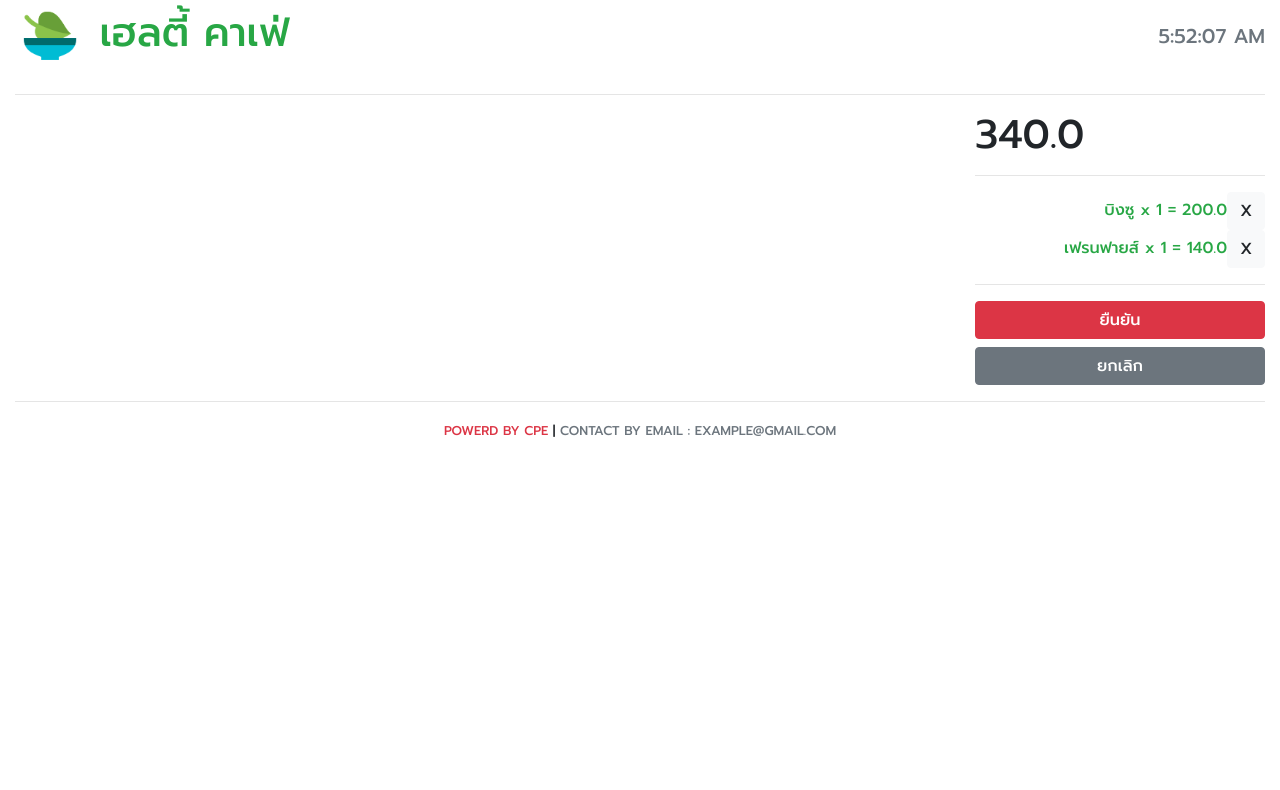
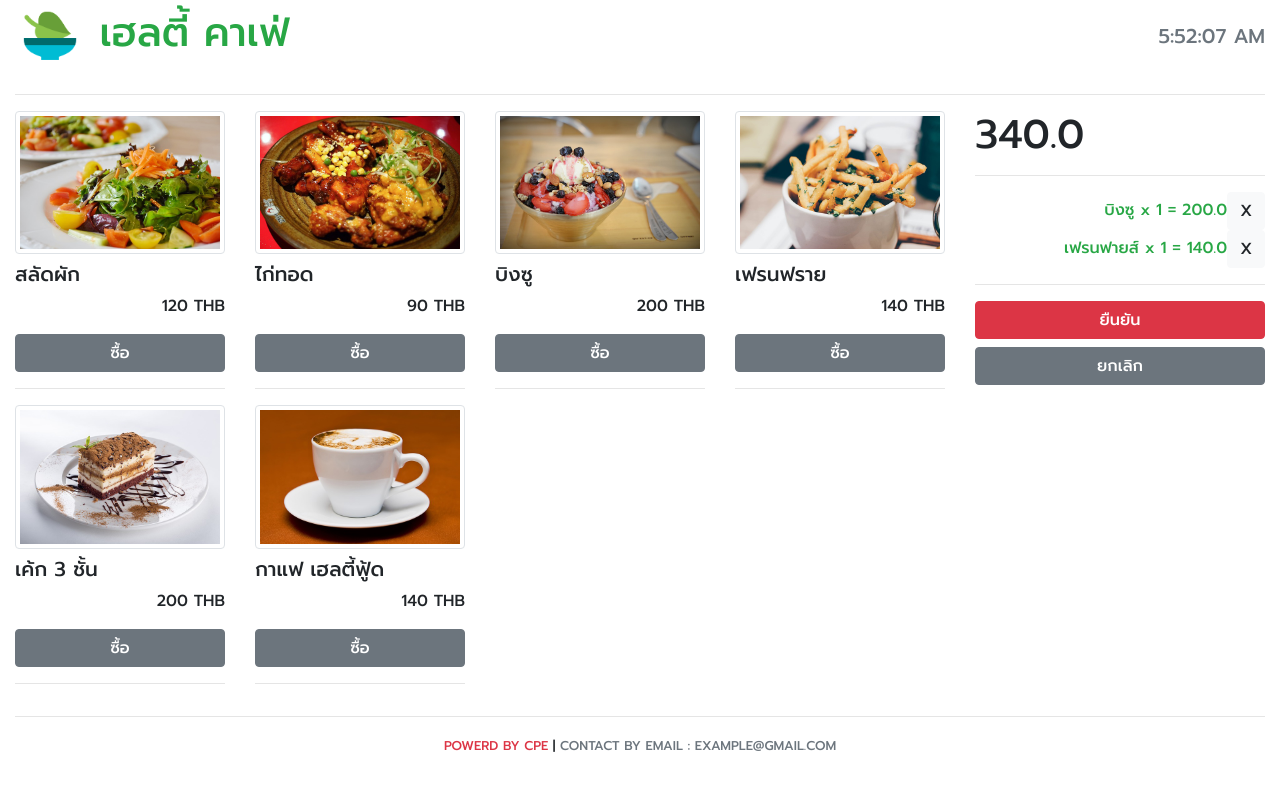
Before and after one commit to Pimgear47/HealthyCafe-cashier, a React (Create React App) app: page / in a window 1280 px wide. Shown: the top 790 px of the page. Built offline with nearby package versions, Linux system fonts and the light colour scheme.

Commit message:
design complete but now cannot calculator

```diff
--- a/src/App.js
+++ b/src/App.js
@@ -8,7 +8,7 @@
 
   constructor(props) {
     super(props);
-    this.state = { products: " " };
+    this.state = { products: "" };
   }
 
   componentDidMount() {
--- a/src/components/Monitor/Monitor.js
+++ b/src/components/Monitor/Monitor.js
@@ -9,7 +9,7 @@
             <div className="container-fluid">
                 <div className="row">
                     <div className="col-md-9">
-                        <ProductList />
+                        <ProductList products={this.props.products} />
                     </div>
                     <div className="col-md-3">
                         <Calculator />
--- a/src/components/Product/ProductItem.js
+++ b/src/components/Product/ProductItem.js
@@ -1,18 +1,18 @@
-import React, {Component} from 'react';
+import React, { Component } from 'react';
 
 class ProductItem extends Component {
 
-    constructor(props){
-        super(props);
-        console.log('constructor | ' + props.productName);
-    }
-
-    render(){
-        const {productName, unitPrice} = this.props;
-        return(
-            <div>
-                <p>{productName}</p>
-                <p>{unitPrice}</p>
+    render() {
+        const { productName, unitPrice, thumbnail } = this.props;
+        return (
+            <div className="col-md-3 col-sm-6">
+                <img className="img-fluid img-thumbnail" src={thumbnail} />
+                <h5 className="mt-2">{productName}</h5>
+                <p className="title text-right">{unitPrice} THB</p>
+                <button className="btn btn-block btn-secondary title">
+                    ซื้อ
+                </button>
+                <hr />
             </div>
         )
     }
--- a/src/components/Product/ProductList.js
+++ b/src/components/Product/ProductList.js
@@ -4,13 +4,9 @@
 class ProductList extends Component {
 
     showProducts() {
-        if (this.props.products) {
-            return this.props.products.map(
-                product => (
-                    <ProductItem productName={product.productName} unitPrice={product.unitPrice} />
-                )
-            )
-        }
+        return this.props.products && this.props.products.map(product => (
+            <ProductItem key={product.productId} {...product} /> //productName={product.productName} unitPrice={product.unitPrice}
+        ))
     }
 
     render() {
```
